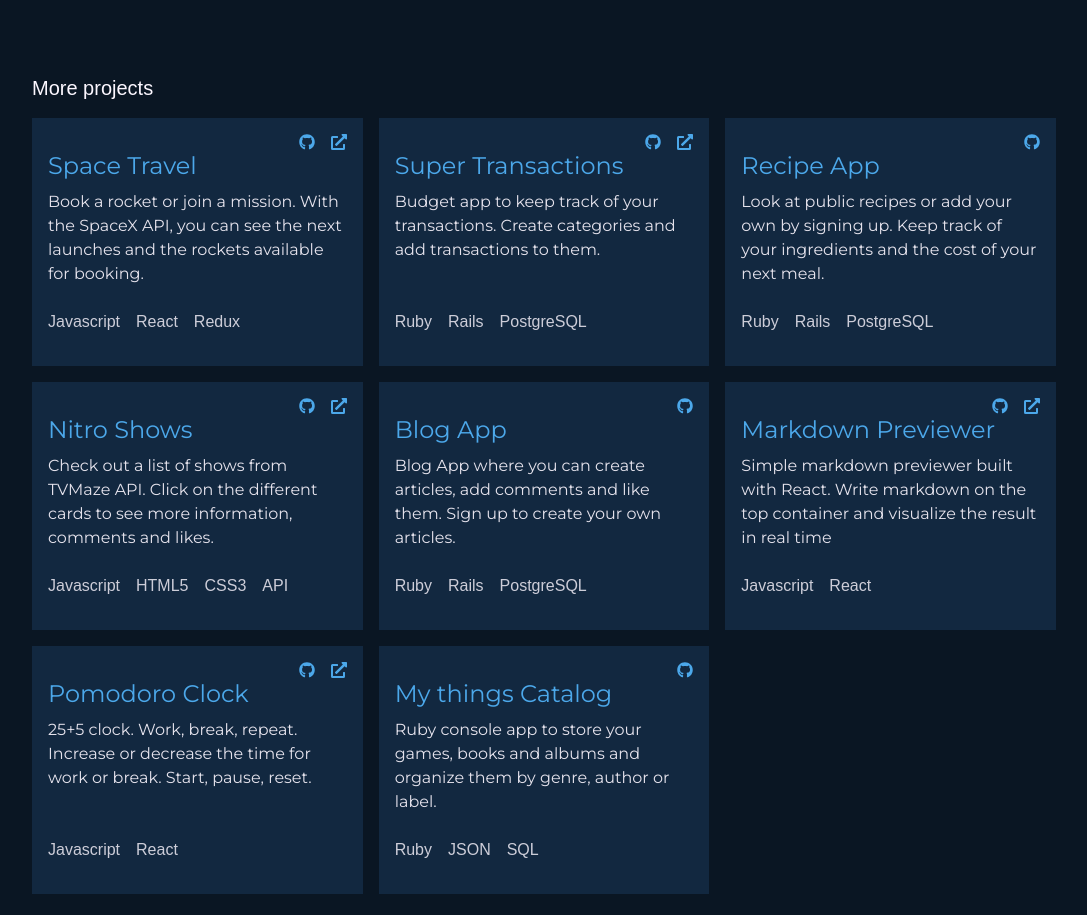
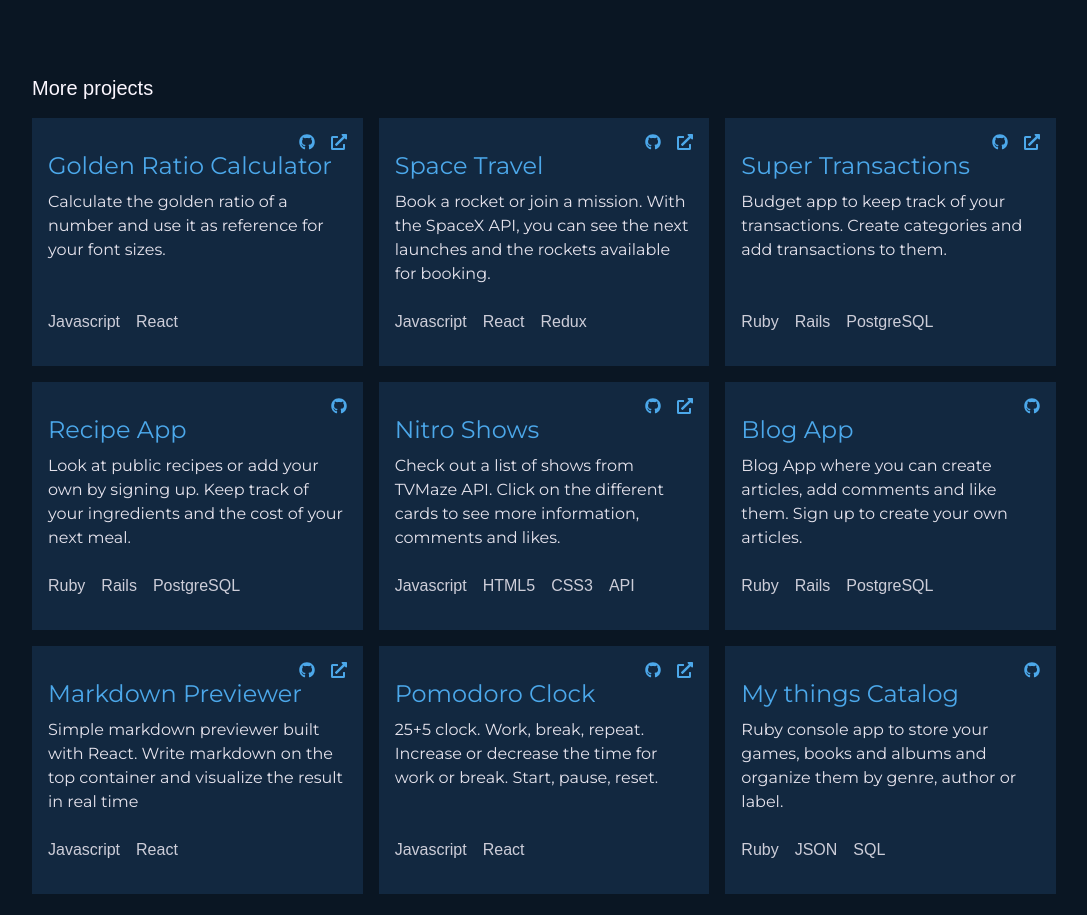
Before and after one commit to tomasesquivelgc/Portfolio, a React (Vite) app: page / in a window 1280 px wide. Shown: the part 2074-2989 px from the top of the page, without its empty margins (96-1183 px from the left). Built offline with nearby package versions, Linux system fonts and the light colour scheme; a web font is replaced by a local one.

Commit message:
add golden ratio calculator

```diff
--- a/src/data/others.js
+++ b/src/data/others.js
@@ -1,4 +1,11 @@
 const moreProjects = [
+  {
+    title: 'Golden Ratio Calculator',
+    technologies: ['Javascript', 'React'],
+    description: 'Calculate the golden ratio of a number and use it as reference for your font sizes.',
+    link: 'https://clever-beignet-177e33.netlify.app',
+    codeLink: 'https://github.com/tomasesquivelgc/Golden-ratio-fonts',
+  },
   {
     title: 'Space Travel',
     technologies: ['Javascript', 'React', 'Redux'],
```
